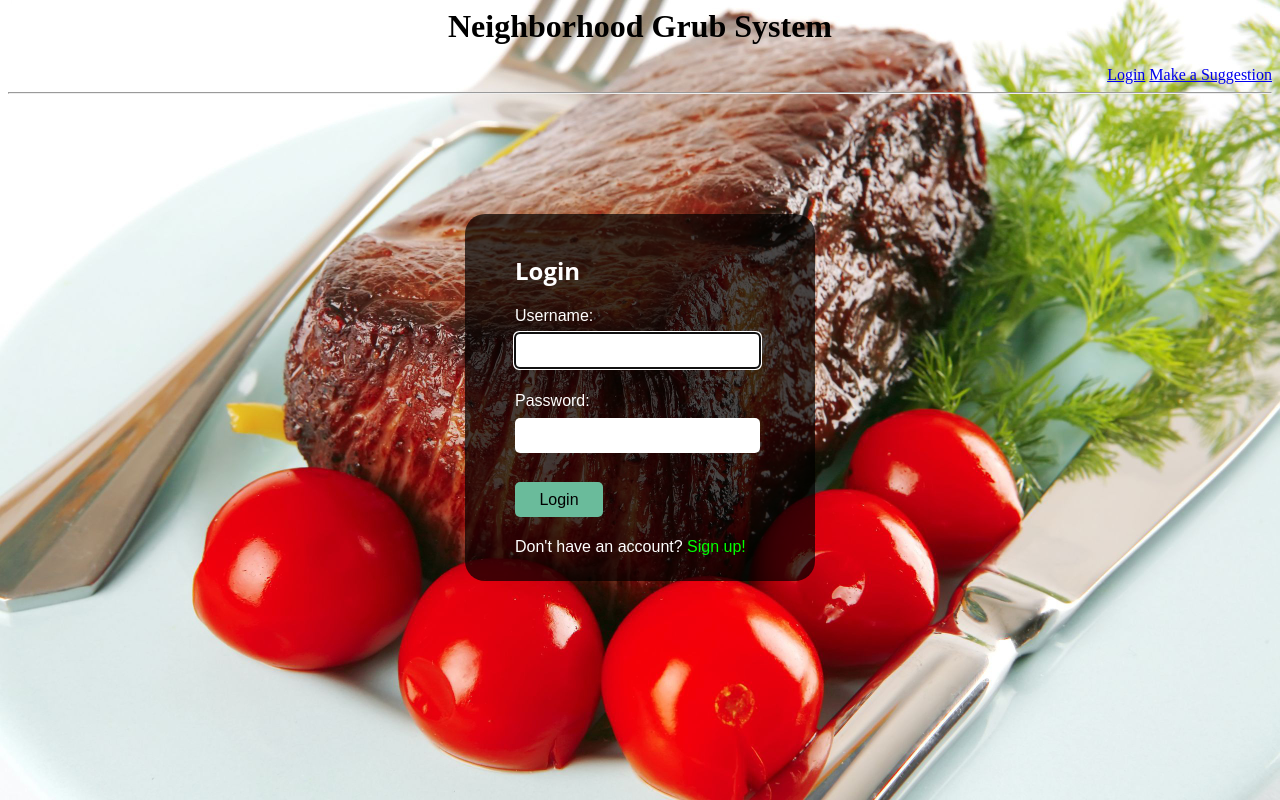
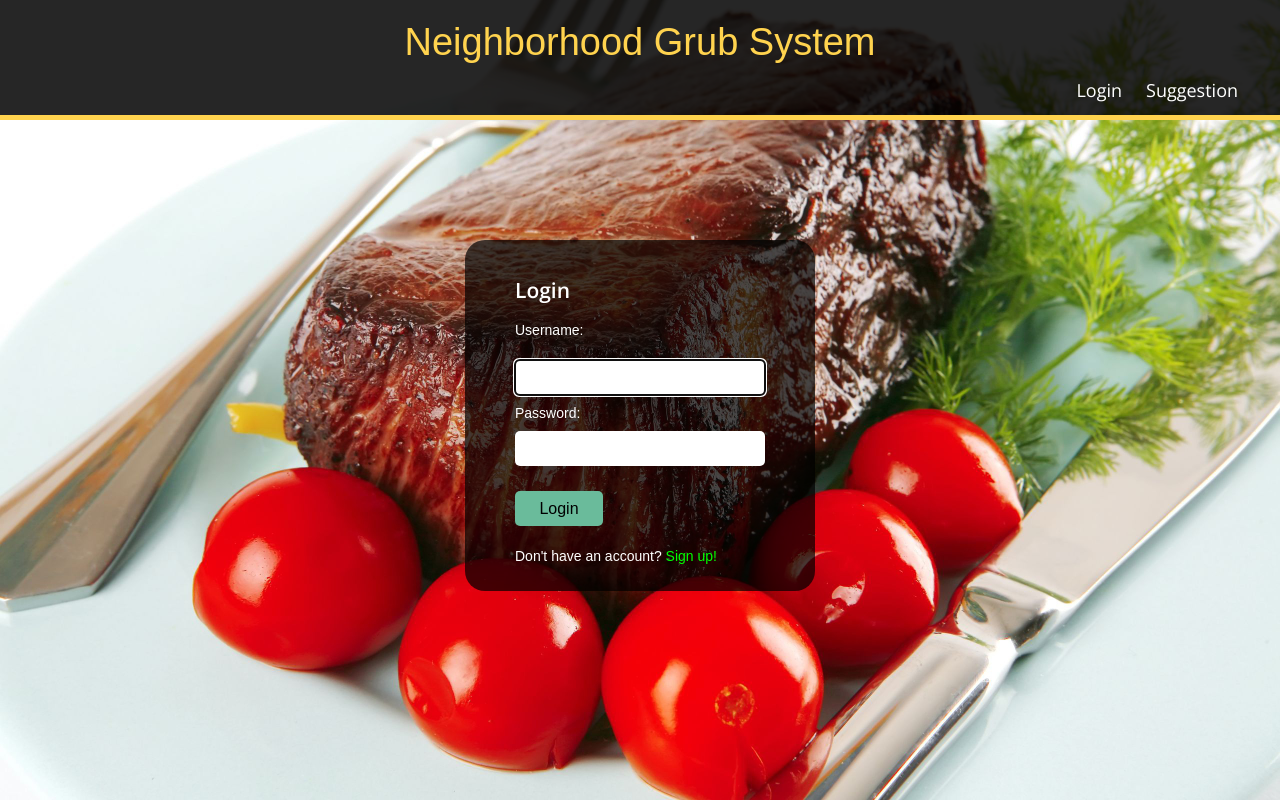
Before and after one commit to MRehman000/Neighborhood-Grub-System, a Django app: page /login/ in a window 1280 px wide. Run offline with Django 3.2, Linux system fonts and the light colour scheme.

Commit message:
designed header and fixed login page

```diff
--- a/django-project/ngs/templates/ngs/header.html
+++ b/django-project/ngs/templates/ngs/header.html
@@ -1,3 +1,43 @@
+{% load static %}
+
+<!DOCTYPE html>
+<html>
+	<head>
+		<link href="{% static 'css/header.css' %}" rel = "stylesheet" type="text/css"/>
+		<link href='http://fonts.googleapis.com/css?family=Open+Sans:400,600,600italic' rel='stylesheet' type='text/css'>
+	</head>
+
+	<body class= "header_body">
+		<div class="fix wrapper">
+			<div class="fix header">
+				<div class="fix logo float_center">
+					<h1>Neighborhood Grub System</h1>
+				</div>
+				<div class="fix mainmenu float_right">
+					<ul>
+						{% if user.is_authenticated %}
+							<li> <a href="/logout/">Logout</a> </li>
+							<li> <a href="/accounts/">Account</a> </li>
+						{% else %}
+							<li>  <a href="/login/">Login</a> </li>
+						{% endif %}
+							<li>  <a href="/accounts/suggestion/">Suggestion</a> </li>
+					</ul>
+				</div>
+
+			</div>
+		</div>
+
+	</body>
+</html>
+
+
+
+
+
+
+
+<!--
 <h1 style="text-align: center">Neighborhood Grub System</h1>
 <div style="text-align: right">
 {% if user.is_authenticated %}
@@ -6,6 +46,7 @@
 {% else %}
   <a href="/login/">Login</a>
 {% endif %}
-  <a href="/accounts/suggestion/">Make a Suggestion</a>
+  <a href="/accounts/suggestion/">Make Suggestion</a>
 </div>
-<hr/>
+
+-->
--- a/django-project/ngs/templates/registration/login.html
+++ b/django-project/ngs/templates/registration/login.html
@@ -8,7 +8,9 @@
 		<!-- <link rel = "stylesheet" type="text/css" href="{% static 'css/test.css' %}" media="screen"> -->
 		<style type="text/css">
 			.input a{text-decoration:none; color:lime}
-			.input h2{font-family: 'Open Sans', sans-serif;}
+			.input h2{font-family: 'Open Sans', sans-serif;
+				margin-top: 20px; margin-bottom: 20px;
+			}
 
 			body{
 				background: url({% static 'img/food1.jpg' %}) no-repeat center center fixed;
@@ -19,6 +21,7 @@
 		        background-size: cover;
 			}
 			.input{
+
 				width: 300px;
 				height: auto;
 				background-color: rgba(0,0,0,0.7);
@@ -32,8 +35,6 @@
 				-o-border-radius:20px;
 				font-family: arial;
 				color: white;
-
-
 				}
 			.input input[type="text"]{
 				width: 245px;
@@ -42,7 +43,7 @@
 				border-radius: 5px;
 				font-size: 14px;
 				padding-left: 5px;
-				margin-top: 8px;
+				margin-top: 20px;
 				margin-bottom: 8px;
 				-webkit-border-radius:5px;
 				-moz-border-radius:5px;
@@ -52,7 +53,7 @@
 
 			.input input[type="password"]{
 				margin-top: 8px;
-				margin-bottom: 8px;
+				margin-bottom: 20px;
 				width: 245px;
 				height: 35px;
 				border: 0;
@@ -65,7 +66,7 @@
 			}
 			.input button{
 				margin-top: 5px;
-				margin-bottom: 5px;
+				margin-bottom: 20px;
 				width: 88px;
 				height: 35px;
 				border: 0;
--- /dev/null
+++ b/django-project/static/css/header.css
@@ -0,0 +1,26 @@
+*{margin:0; padding:0}
+body{font-family:Arial; font-size:14px; line-height:20px; background:#fff; color:#555; font-weight:normal}
+a{text-decoration:none; color:#555}
+
+
+.wrapper{
+	width: cover;
+	height: 115px;
+	background-color: rgba(0,0,0,0.85);
+	border-bottom: 5px solid #ffd34e;
+}
+.fix{overflow: hidden;}
+.float_center h1{text-align: center;}
+.float_right{float: right;}
+.logo h1{color: #ffd34e;
+	font-size: 38px;
+	font-weight: normal;
+	margin-bottom: 16px;
+	margin-top: 32px;
+	font-family: "Century Gothic", CenturyGothic, AppleGothic, sans-serif;
+}
+
+.mainmenu ul{margin:0; padding:0; list-style:none; margin-right: 30px; font-size: 18px;}
+.mainmenu ul li{float:left; padding:7px;}
+.mainmenu ul li a{color: white; display:block;padding:5px 5px; font-family: 'Open Sans', sans-serif;}
+.mainmenu ul li a:hover, #current{color:#ffd34e;}
--- a/django-project/static/css/test.css
+++ /dev/null
@@ -1,4 +0,0 @@
-h2{
-	color: red;
-	font-size: 55px;
-}
```
